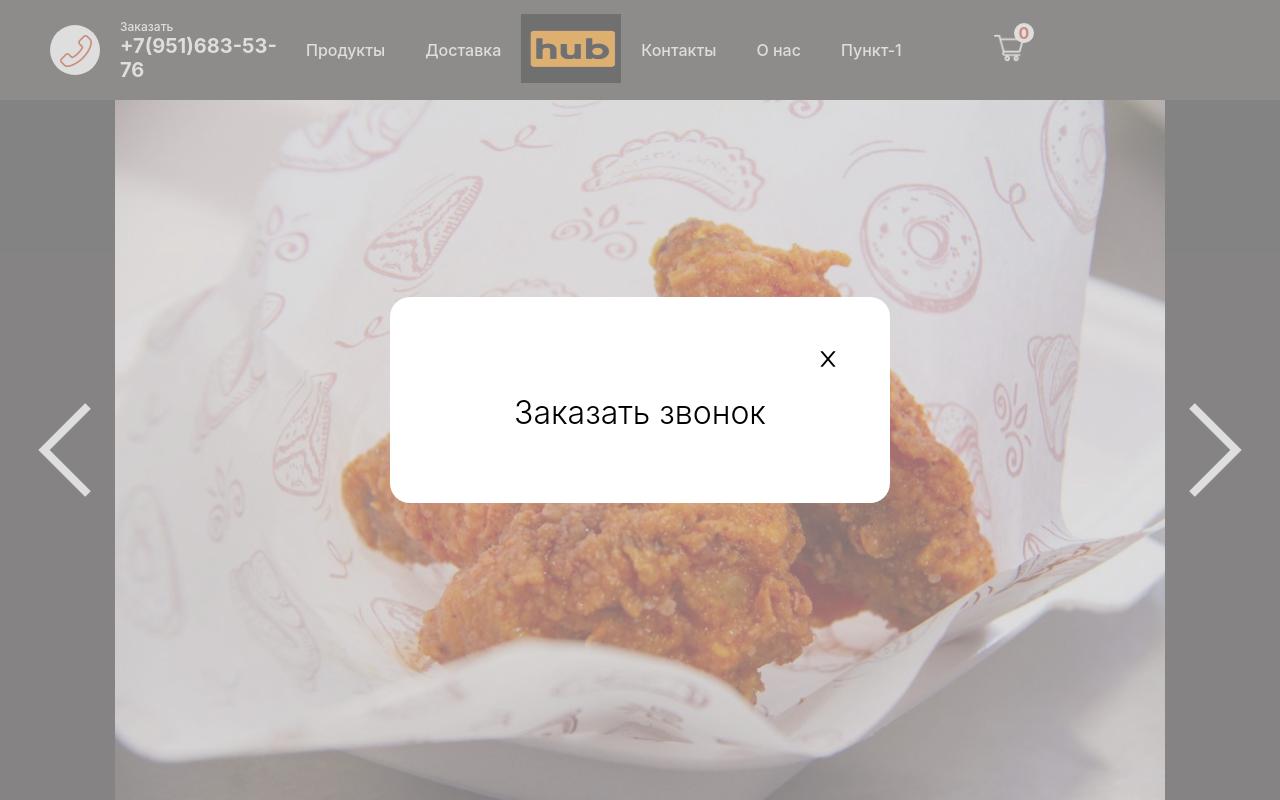
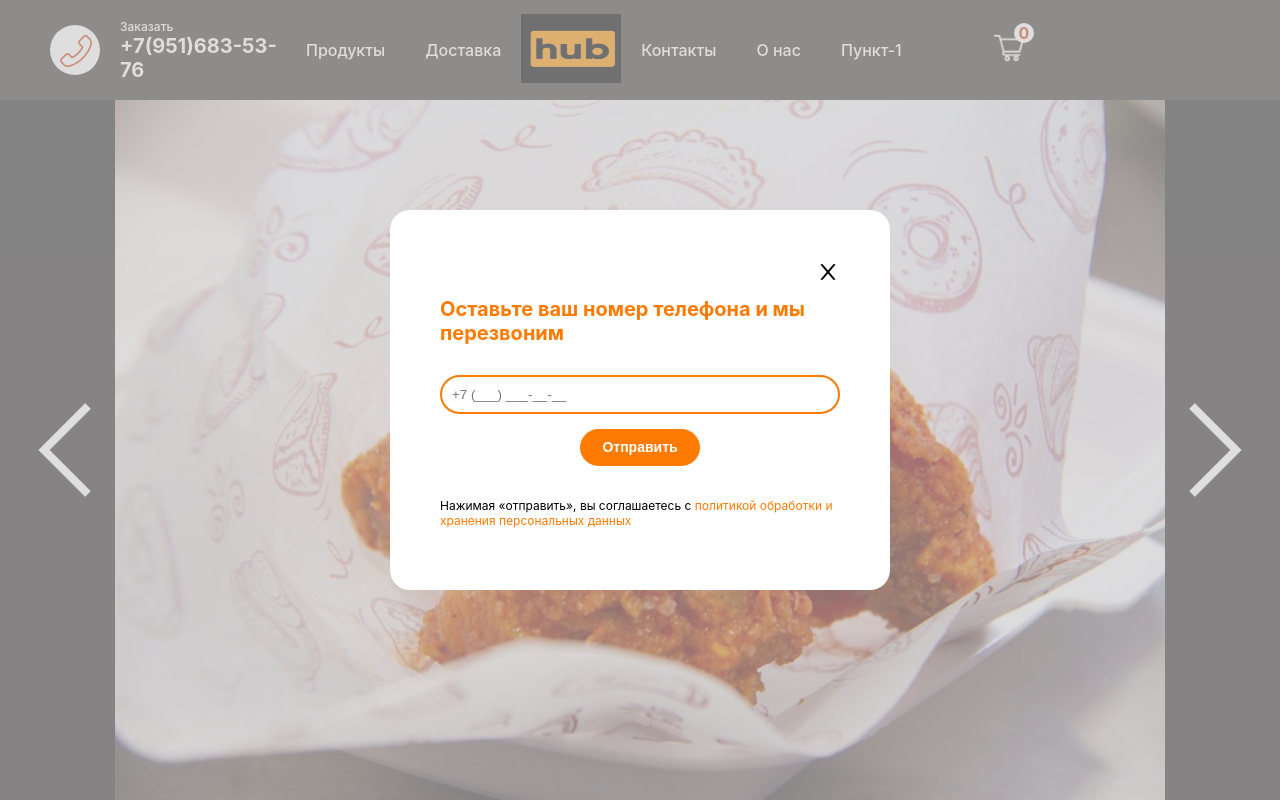
Before and after one commit to aStormspirit/food-store, a Next.js app: page / in a window 1280 px wide. Both pictures are taken after a click on the picture 76 px from the left and 51 px from the top of the page. Shown: the top 800 px of the page. Built offline with nearby package versions, Linux system fonts and the light colour scheme.

Commit message:
callForm-popup

```diff
--- a/components/menu/CallForm.tsx
+++ b/components/menu/CallForm.tsx
@@ -1,16 +1,28 @@
-import React from 'react'
+import React, { useState } from 'react'
 import styles from '../../styles/CallForm.module.css'
 import {AiOutlineClose} from 'react-icons/ai'
+import Link from 'next/link'
 
 
 const CallForm = ({setOpen}) => {
+    const [number, setNumber] = useState('')
+
   return (
     <div className={styles.container}>
     <div className={styles.wrapper}>
       <div className={styles.close}>
         <AiOutlineClose className={styles.svg} onClick={() => setOpen(false)} />
       </div>
-        <h1 className={styles.title}>Заказать звонок</h1>
+        <h1 className={styles.title}>Оставьте ваш номер телефона и мы перезвоним</h1>
+        <div className={styles.item}>
+                <input placeholder="+7 (___) ___-__-__" type="tel"  className={styles.input} onChange={(e) => setNumber(e.target.value)} />
+        </div>
+        <button className={styles.button}>
+                  Отправить
+        </button>
+        <div className={styles.formText}>
+        <p>	 Нажимая «отправить», вы соглашаетесь с <Link className={styles.formLink} href="/Политика обработки персональных данных.docx.pdf">политикой обработки и хранения персональных данных </Link>
+        </p></div>
     </div>
 </div>
   )
--- a/styles/CallForm.module.css
+++ b/styles/CallForm.module.css
@@ -35,5 +35,55 @@
   }
 
   .title {
-    font-weight: 300;
+    font-weight: 700;
+    line-height: 1.2;
+    color: #ff7a00;
+    margin-bottom: 30px;
+    font-size: 20px;
   }
+
+  .item {
+    display: flex;
+    flex-direction: column;
+    width: 100%;
+    margin-bottom: 15px;
+  }
+
+  .input{
+    border-radius: 50px;
+    padding: 10px;
+    outline: none;
+    border: 2px solid #ff7a00;
+  }
+
+  .button{
+    font-size: 14px;
+    padding: 8px 20px;
+    background: #ff7a00;
+    color: #fff;
+    line-height: 1.2;
+    font-weight: 700;
+    border: 2px solid transparent;
+    transition: background .3s ease,color .3s ease,border-color .3s ease;
+    cursor: pointer;
+    box-shadow: none;
+    display: inline-flex;
+    align-items: center;
+    justify-content: center;
+    border-radius: 30px;
+  }
+
+  .button:hover{
+    color: aquamarine;
+  }
+
+  .formText{
+    margin-top: 20px;
+    font-size: 12px;
+  }
+
+  .formLink{
+    border: 0;
+    color: #ff7a00;
+    transition: color .3s ease;
+  }
```
